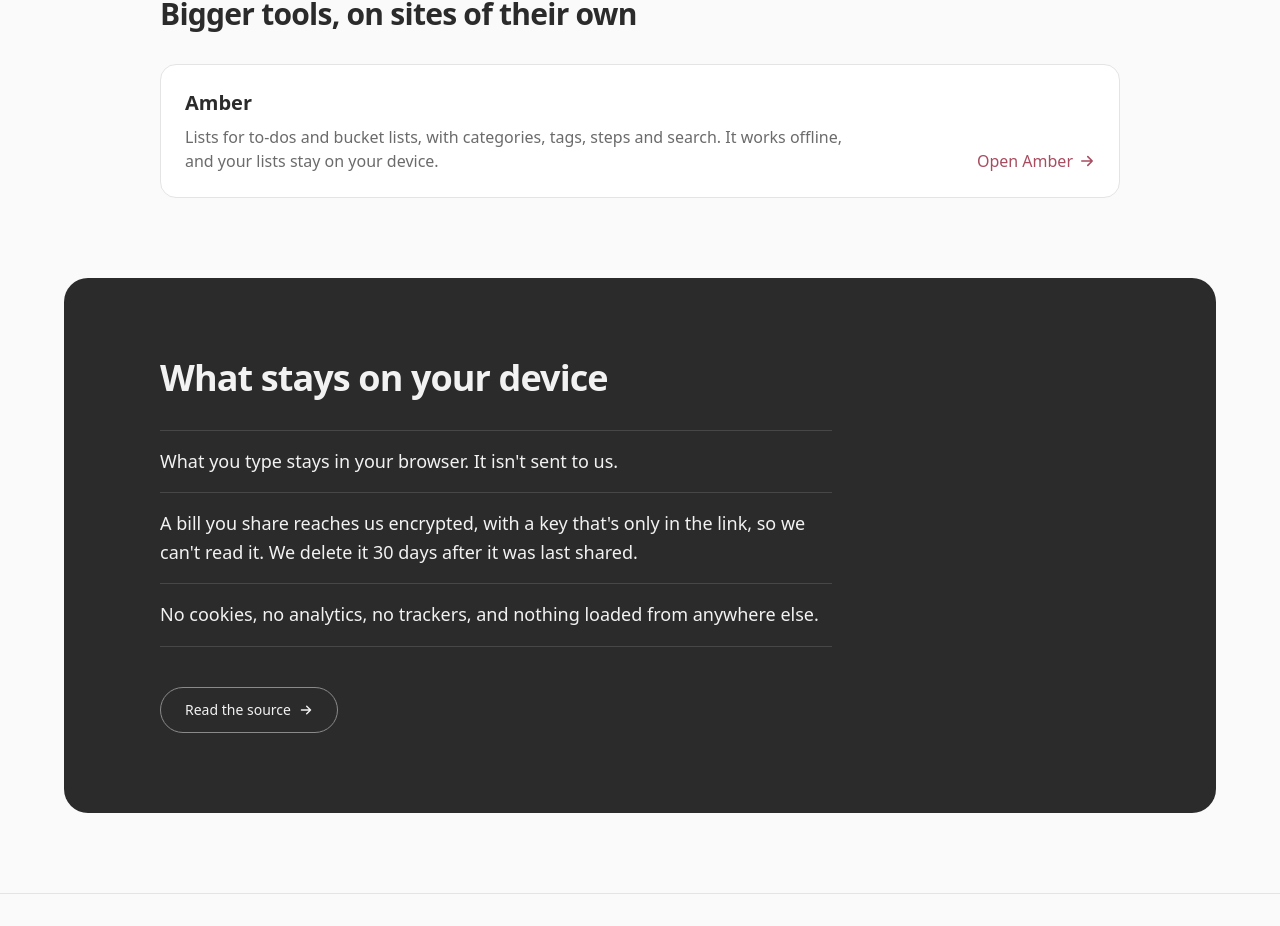
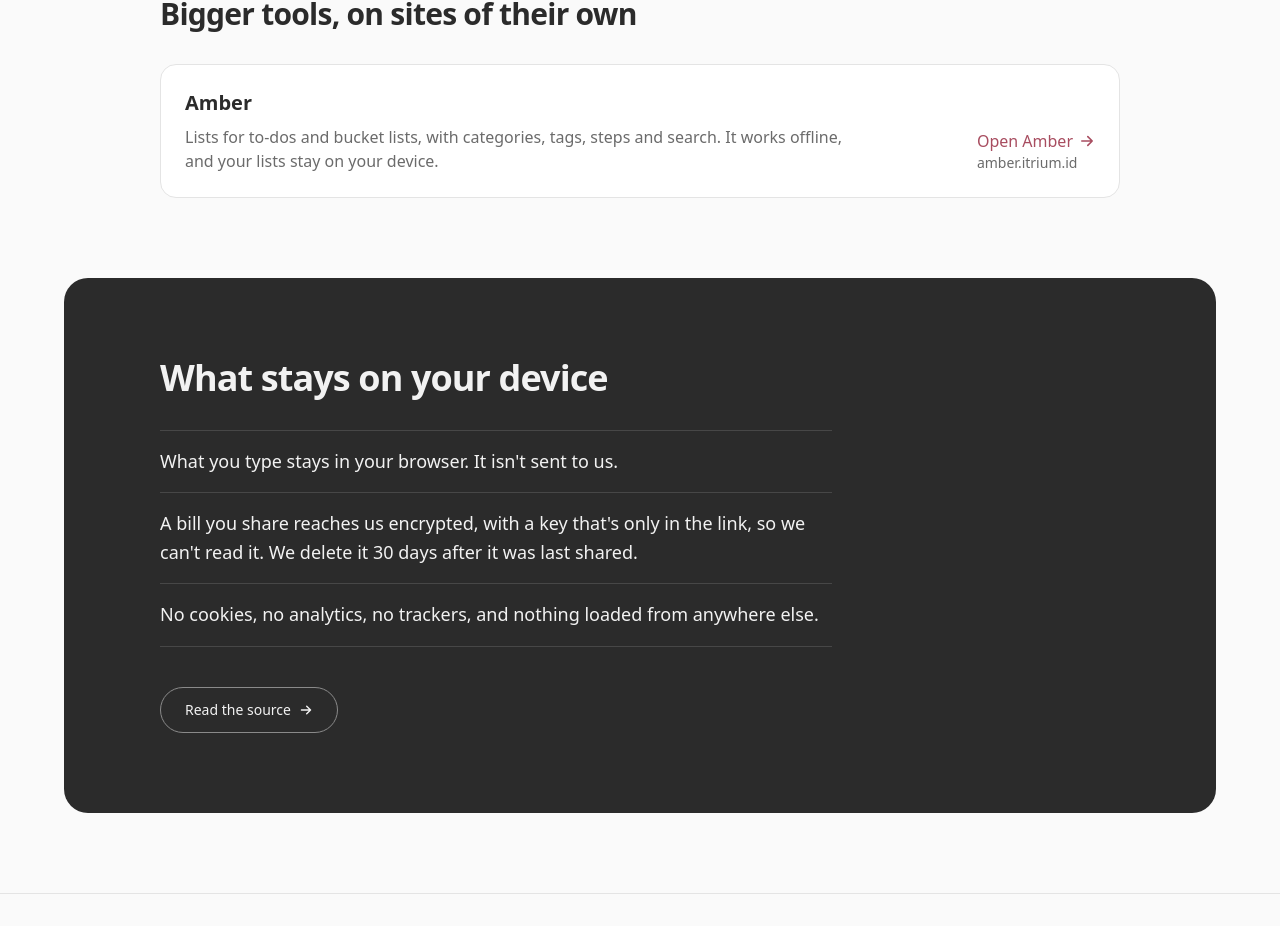
Before and after one commit to itriumid/website-tools, a SvelteKit app: page / in a window 1280 px wide. Shown: the part 891-1817 px from the top of the page. Built offline with nearby package versions, Linux system fonts and the light colour scheme.

Commit message:
Show Amber's address on its card, since it leaves this site
Amber's card looked like the tool cards above it, with the same arrow, so nothing showed it opens a different site; only a screen reader heard the address. "amber.itrium.id" now shows under "Open Amber".

```diff
--- a/src/routes/+page.svelte
+++ b/src/routes/+page.svelte
@@ -128,11 +128,11 @@
 						<h3 class="text-xl font-semibold">{app.name}</h3>
 						<p class="mt-2 max-w-2xl text-muted">{app.summary}</p>
 					</div>
-					<span class="mt-5 shrink-0 {actionLine} {ELSEWHERE.length === 1 ? 'sm:mt-0' : ''}"
-						><span aria-hidden="true">{app.label}</span><span class="sr-only"
-							>{app.label} at {new URL(app.url).host}</span
-						><Arrow class={arrowMove} /></span
-					>
+					<!-- Where it goes, shown: a site of its own, so the address is under the action. -->
+					<span class="mt-5 block shrink-0 {ELSEWHERE.length === 1 ? 'sm:mt-0' : ''}">
+						<span class={actionLine}>{app.label}<Arrow class={arrowMove} /></span>
+						<span class="block text-sm text-muted">{new URL(app.url).host}</span>
+					</span>
 				</a>
 			</li>
 		{/each}
```
Also changed, not shown: 1 other file (tests, documents, lock files or other folders).
